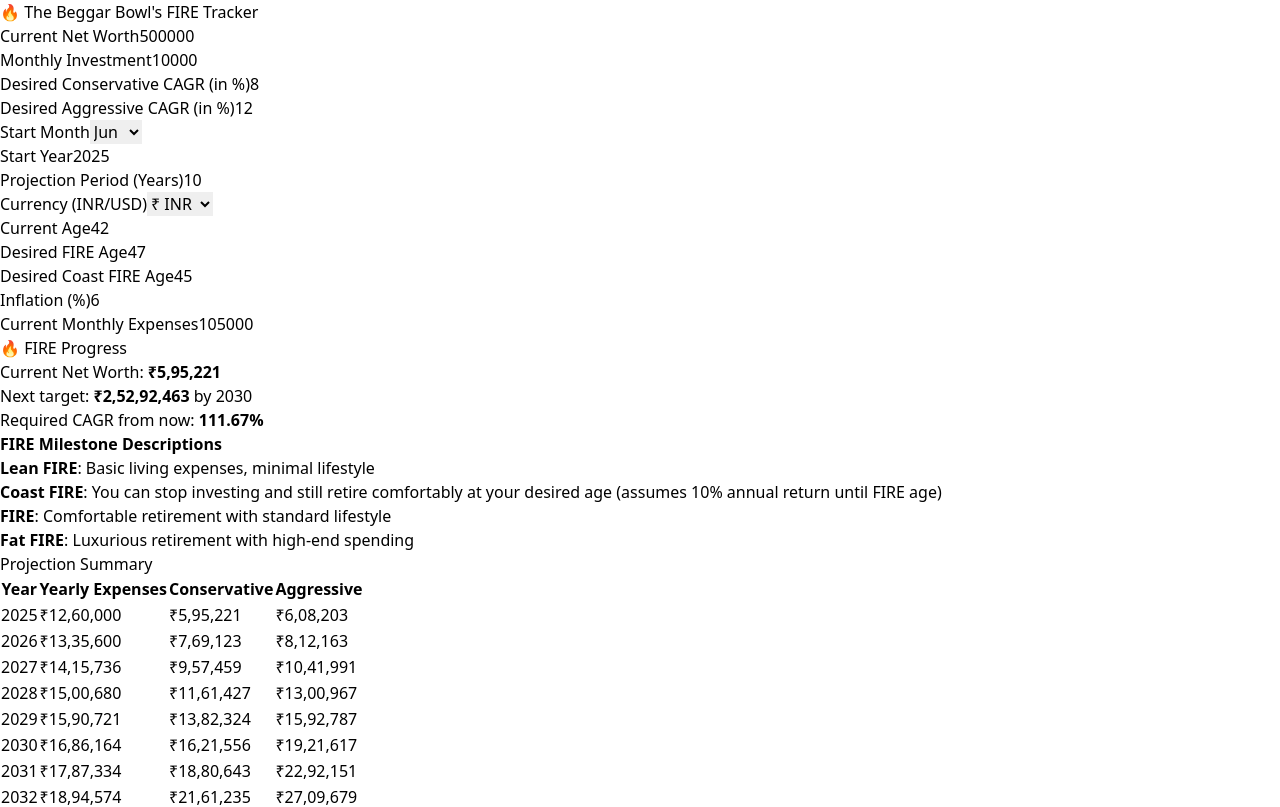
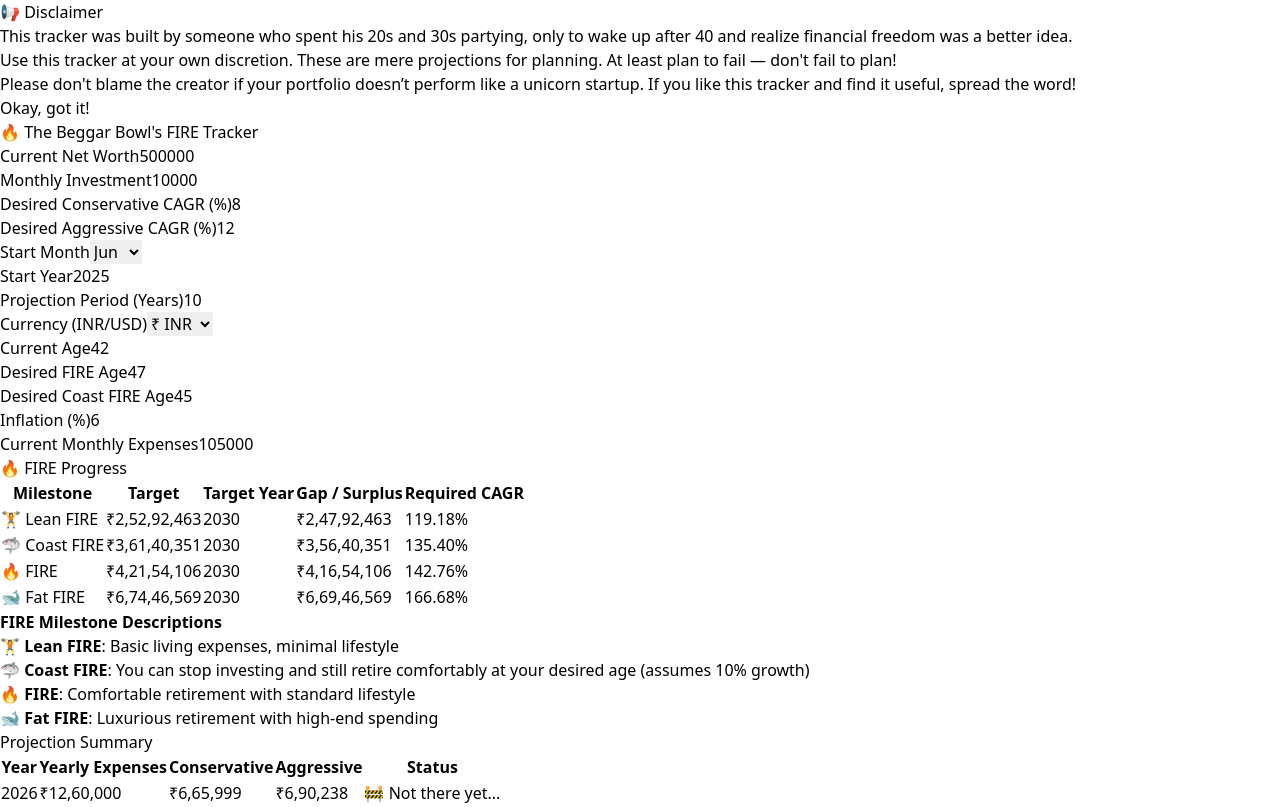
Before and after one commit to TheBeggarBowl/fire-tracker, a React (Vite) app: page / in a window 1280 px wide. Shown: the top 807 px of the page. Built offline with nearby package versions, Linux system fonts and the light colour scheme.

Commit message:
Update App.jsx

```diff
--- a/src/App.jsx
+++ b/src/App.jsx
@@ -28,6 +28,7 @@ export default function App() {
   });
 
   const [results, setResults] = useState(null);
+  const [showDisclaimer, setShowDisclaimer] = useState(() => !localStorage.getItem("disclaimerSeen"));
 
   useEffect(() => {
     Object.entries(inputs).forEach(([key, value]) =>
@@ -36,76 +37,69 @@ export default function App() {
     calculate();
   }, [inputs]);
 
+  useEffect(() => {
+    if (!showDisclaimer) {
+      localStorage.setItem("disclaimerSeen", "true");
+    }
+  }, [showDisclaimer]);
+
   const updateInput = (key, value) => {
     setInputs((prev) => ({ ...prev, [key]: isNaN(value) ? value : Number(value) }));
   };
 
   const calculate = () => {
     const {
-      sip,
-      initial,
-      startMonth,
-      startYear,
-      projectionYears,
-      conservative,
-      aggressive,
-      currentAge,
-      desiredFIREAge,
-      desiredCoastAge,
-      monthlyExpense,
-      inflation,
+      sip, initial, startMonth, startYear, projectionYears,
+      conservative, aggressive, currentAge, desiredFIREAge,
+      desiredCoastAge, monthlyExpense, inflation,
     } = inputs;
 
     const totalMonths = projectionYears * 12;
     const yearsToFIRE = desiredFIREAge - currentAge;
     const yearsToCoast = desiredCoastAge - currentAge;
     const yearlyToday = monthlyExpense * 12;
+    const yearlyExpenses = Array.from({ length: projectionYears }, (_, i) =>
+      yearlyToday * Math.pow(1 + inflation / 100, i)
+    );
+
     const yearlyRetirement = yearlyToday * Math.pow(1 + inflation / 100, yearsToFIRE);
     const leanTarget = yearlyRetirement * 15;
     const fireTarget = yearlyRetirement * 25;
     const fatTarget = yearlyRetirement * 40;
 
     const coastFutureValue = yearlyToday * 25 * Math.pow(1 + inflation / 100, yearsToFIRE);
-    const coastTarget = coastFutureValue / Math.pow(1 + 10 / 100, desiredFIREAge - desiredCoastAge);
+    const coastTarget = coastFutureValue / Math.pow(1 + conservative / 100, desiredFIREAge - desiredCoastAge);
 
-    const targets = {
-      lean: { value: leanTarget, year: startYear + yearsToFIRE },
-      coast: { value: coastTarget, year: startYear + yearsToCoast },
-      fire: { value: fireTarget, year: startYear + yearsToFIRE },
-      fat: { value: fatTarget, year: startYear + yearsToFIRE },
-    };
+    const targets = { lean: leanTarget, coast: coastTarget, fire: fireTarget, fat: fatTarget };
 
     const project = (rate) => {
       let portfolio = initial;
       let monthlyRate = rate / 12 / 100;
       let yearlyTotals = {};
-      let expenses = {};
       let year = startYear;
       let month = startMonth - 1;
-      let expense = monthlyExpense * 12;
-
       for (let i = 0; i < totalMonths; i++) {
         portfolio = portfolio * (1 + monthlyRate) + sip;
         month++;
         if (month >= 12) {
           month = 0;
-          expenses[year] = expense;
+          year++;
+        }
+        if ((i + 1) % 12 === 0 || i === totalMonths - 1) {
           yearlyTotals[year] = portfolio;
-          year++;
-          expense *= 1 + inflation / 100;
         }
       }
-      return { yearlyTotals, expenses };
+      return yearlyTotals;
     };
 
     const cons = project(conservative);
     const aggr = project(aggressive);
 
-    setResults({ cons: cons.yearlyTotals, aggr: aggr.yearlyTotals, expenses: cons.expenses, targets });
+    setResults({ cons, aggr, targets, yearlyExpenses });
   };
 
   const formatCurrency = (val) => {
-    const currency = inputs?.currency || "INR";
+    const currency = inputs.currency || "INR";
     const locales = currency === "INR" ? "en-IN" : "en-US";
     const symbol = currency === "INR" ? "₹" : "$";
     return `${symbol}${Intl.NumberFormat(locales, {
@@ -114,52 +108,68 @@ export default function App() {
   };
 
   const getColor = (val, t) => {
-    if (val >= t.fat.value) return "bg-cyan-300";
-    if (val >= t.fire.value) return "bg-green-300";
-    if (val >= t.coast.value) return "bg-blue-300";
-    if (val >= t.lean.value) return "bg-yellow-200";
+    if (val >= t.fat) return "bg-cyan-300";
+    if (val >= t.fire) return "bg-green-300";
+    if (val >= t.coast) return "bg-blue-300";
+    if (val >= t.lean) return "bg-yellow-200";
     return "bg-white";
   };
 
-  const fireProgress = () => {
-    const networth = results?.cons?.[inputs.startYear] ?? inputs.initial;
+  const getFIREStatusIcon = (val, t) => {
+    if (val >= t.fat) return "🐋 Fat FIRE";
+    if (val >= t.fire) return "🔥 FIRE";
+    if (val >= t.coast) return "🦈 Coast FIRE";
+    if (val >= t.lean) return "🏋️ Lean FIRE";
+    return "🚧 Not there yet...";
+  };
+
+  const fireProgressTable = () => {
+    const networth = inputs.initial;
     const { lean, coast, fire, fat } = results.targets;
 
-    const neededGrowthRate = (target) => {
-      const yearsLeft = target.year - inputs.startYear;
-      return (
-        100 *
-        (Math.pow(target.value / networth, 1 / yearsLeft) - 1)
-      ).toFixed(2);
-    };
-
-    const milestone = [fat, fire, coast, lean].find((t) => networth >= t.value);
-    const nextMilestone = [lean, coast, fire, fat].find((t) => networth < t.value);
+    const milestones = [
+      { label: "🏋️ Lean FIRE", target: lean },
+      { label: "🦈 Coast FIRE", target: coast },
+      { label: "🔥 FIRE", target: fire },
+      { label: "🐋 Fat FIRE", target: fat },
+    ];
 
     return (
-      <>
-        <p>
-          Current Net Worth: <strong>{formatCurrency(networth)}</strong>
-        </p>
-        {milestone ? (
-          <p className="mt-1">🎉 You have achieved <strong>{Object.keys(results.targets).find(key => results.targets[key] === milestone).toUpperCase()}</strong> milestone!</p>
-        ) : (
-          nextMilestone && (
-            <>
-              <p className="mt-1">Next target: <strong>{formatCurrency(nextMilestone.value)}</strong> by {nextMilestone.year}</p>
-              <p className="mt-1 text-sm text-gray-600">Required CAGR from now: <strong>{neededGrowthRate(nextMilestone)}%</strong></p>
-            </>
-          )
-        )}
-      </>
+      <table className="w-full mt-2 text-sm border bg-white rounded">
+        <thead className="bg-gray-100">
+          <tr>
+            <th className="border px-2 py-1">Milestone</th>
+            <th className="border px-2 py-1">Target</th>
+            <th className="border px-2 py-1">Target Year</th>
+            <th className="border px-2 py-1">Gap / Surplus</th>
+            <th className="border px-2 py-1">Required CAGR</th>
+          </tr>
+        </thead>
+        <tbody>
+          {milestones.map(({ label, target }) => {
+            const gap = target - networth;
+            const years = inputs.desiredFIREAge - inputs.currentAge;
+            const cagrNeeded = gap <= 0 ? 0 : (Math.pow(target / networth, 1 / years) - 1) * 100;
+            return (
+              <tr key={label}>
+                <td className="border px-2 py-1">{label}</td>
+                <td className="border px-2 py-1">{formatCurrency(target)}</td>
+                <td className="border px-2 py-1">{inputs.startYear + years}</td>
+                <td className="border px-2 py-1">{formatCurrency(gap)}</td>
+                <td className="border px-2 py-1">{gap <= 0 ? "Achieved 🎉" : `${cagrNeeded.toFixed(2)}%`}</td>
+              </tr>
+            );
+          })}
+        </tbody>
+      </table>
     );
   };
 
   const labelMap = {
     initial: "Current Net Worth",
     sip: "Monthly Investment",
-    conservative: "Desired Conservative CAGR (in %)",
-    aggressive: "Desired Aggressive CAGR (in %)",
+    conservative: "Desired Conservative CAGR (%)",
+    aggressive: "Desired Aggressive CAGR (%)",
     startMonth: "Start Month",
     startYear: "Start Year",
     projectionYears: "Projection Period (Years)",
@@ -173,6 +183,32 @@ export default function App() {
 
   return (
     <div className="p-6 max-w-6xl mx-auto space-y-6 font-sans">
+      {showDisclaimer && (
+        <div className="fixed inset-0 bg-black bg-opacity-50 flex items-center justify-center z-50">
+          <div className="bg-white p-6 max-w-md rounded shadow space-y-4 text-sm">
+            <h2 className="text-lg font-bold">📢 Disclaimer</h2>
+            <p>
+              This tracker was built by someone who spent his 20s and 30s partying,
+              only to wake up after 40 and realize financial freedom was a better idea.
+            </p>
+            <p>
+              Use this tracker at your own discretion. These are mere projections for
+              planning. At least plan to fail — don't fail to plan!
+            </p>
+            <p>
+              Please don't blame the creator if your portfolio doesn’t perform like a unicorn startup.
+              If you like this tracker and find it useful, spread the word!
+            </p>
+            <button
+              onClick={() => setShowDisclaimer(false)}
+              className="bg-orange-500 text-white px-4 py-1 rounded hover:bg-orange-600"
+            >
+              Okay, got it!
+            </button>
+          </div>
+        </div>
+      )}
+
       <h1 className="text-2xl font-bold">🔥 The Beggar Bowl's FIRE Tracker</h1>
 
       <div className="grid grid-cols-1 sm:grid-cols-2 md:grid-cols-3 gap-4">
@@ -216,16 +252,16 @@ export default function App() {
         <>
           <div className="mt-6 p-4 bg-gray-100 rounded border">
             <h2 className="font-semibold text-lg">🔥 FIRE Progress</h2>
-            <div className="text-sm mt-1">{fireProgress()}</div>
+            {fireProgressTable()}
           </div>
 
           <div className="mt-4 text-sm text-gray-800 bg-blue-50 border border-blue-200 rounded p-4">
             <strong className="text-blue-900">FIRE Milestone Descriptions</strong>
             <ul className="list-disc ml-6 mt-2 space-y-1">
-              <li><strong>Lean FIRE</strong>: Basic living expenses, minimal lifestyle</li>
-              <li><strong>Coast FIRE</strong>: You can stop investing and still retire comfortably at your desired age <span className="text-gray-500 italic">(assumes 10% annual return until FIRE age)</span></li>
-              <li><strong>FIRE</strong>: Comfortable retirement with standard lifestyle</li>
-              <li><strong>Fat FIRE</strong>: Luxurious retirement with high-end spending</li>
+              <li><strong>🏋️ Lean FIRE</strong>: Basic living expenses, minimal lifestyle</li>
+              <li><strong>🦈 Coast FIRE</strong>: You can stop investing and still retire comfortably at your desired age <span className="text-gray-500 text-xs">(assumes 10% growth)</span></li>
+              <li><strong>🔥 FIRE</strong>: Comfortable retirement with standard lifestyle</li>
+              <li><strong>🐋 Fat FIRE</strong>: Luxurious retirement with high-end spending</li>
             </ul>
           </div>
 
@@ -238,19 +274,21 @@ export default function App() {
                   <th className="border px-2 py-1">Yearly Expenses</th>
                   <th className="border px-2 py-1">Conservative</th>
                   <th className="border px-2 py-1">Aggressive</th>
+                  <th className="border px-2 py-1">Status</th>
                 </tr>
               </thead>
               <tbody>
-                {Object.keys(results.cons).map((year) => (
+                {Object.keys(results.cons).map((year, idx) => (
                   <tr key={year}>
                     <td className="border px-2 py-1">{year}</td>
-                    <td className="border px-2 py-1 text-gray-600">{formatCurrency(results.expenses[year])}</td>
+                    <td className="border px-2 py-1">{formatCurrency(results.yearlyExpenses[idx])}</td>
                     <td className={`border px-2 py-1 ${getColor(results.cons[year], results.targets)}`}>
                       {formatCurrency(results.cons[year])}
                     </td>
                     <td className={`border px-2 py-1 ${getColor(results.aggr[year], results.targets)}`}>
                       {formatCurrency(results.aggr[year])}
                     </td>
+                    <td className="border px-2 py-1">{getFIREStatusIcon(results.cons[year], results.targets)}</td>
                   </tr>
                 ))}
               </tbody>
```
